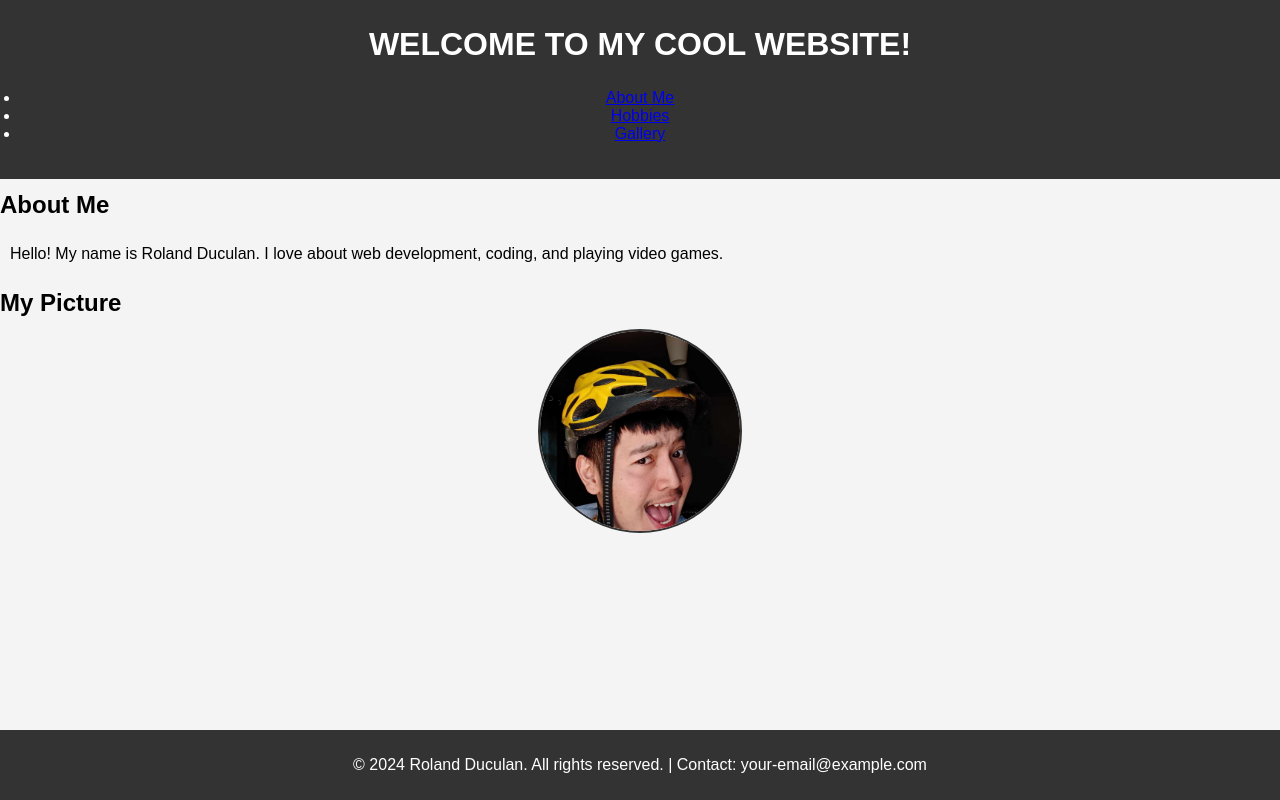
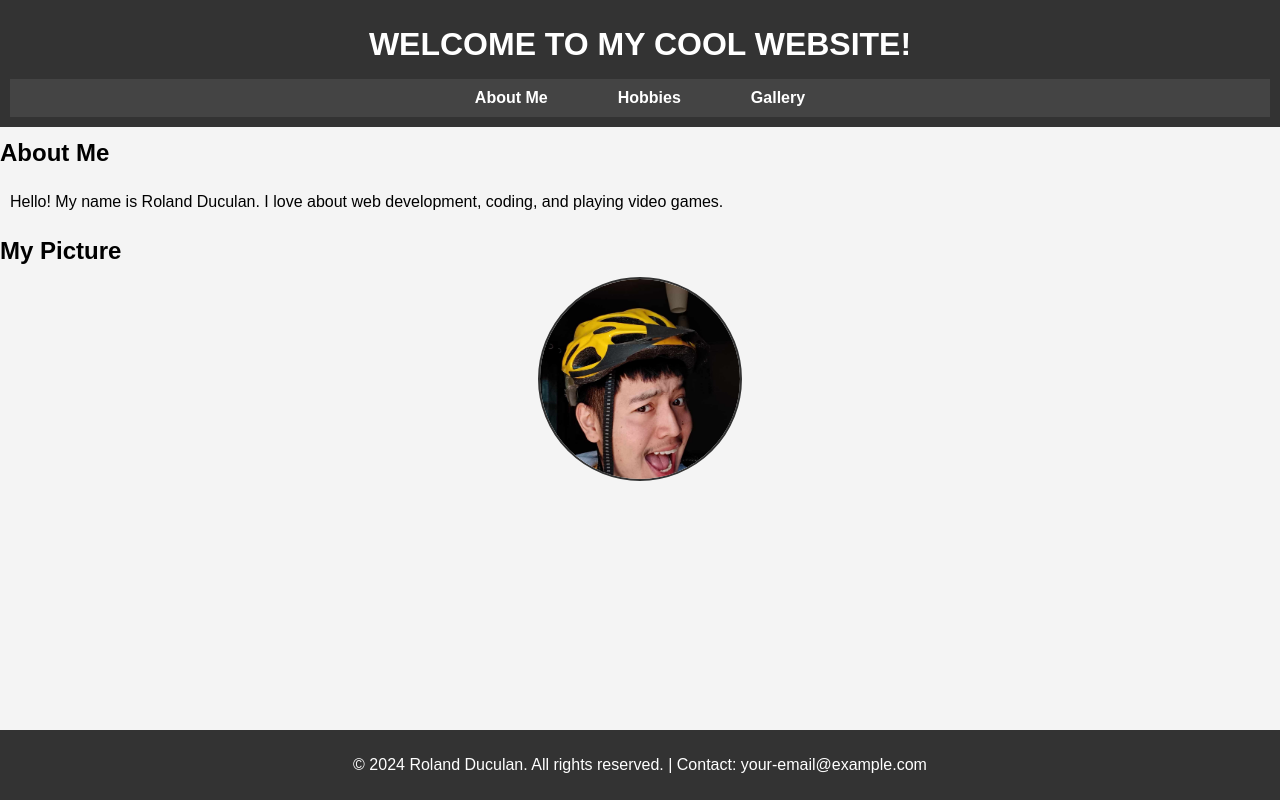
Before and after one commit to landsketch/landsketch.github.io, a plain HTML site: page index.html in a window 1280 px wide. Drawn offline with Linux system fonts and the light colour scheme; a script that the page names is missing.

Commit message:
Update styles.css

```diff
--- a/styles.css
+++ b/styles.css
@@ -12,6 +12,34 @@ header {
     padding: 10px;
     text-align: center;
 }
+
+nav ul {
+    list-style: none;
+    padding: 0;
+    margin: 0;
+    display: flex;
+    justify-content: center;
+    background-color: #444;
+}
+
+nav ul li {
+    margin: 0 15px;
+}
+
+nav ul li a {
+    text-decoration: none;
+    color: white;
+    font-weight: bold;
+    padding: 10px 20px;
+    display: block;
+    transition: background-color 0.3s ease;
+}
+
+nav ul li a:hover {
+    background-color: #555;
+    border-radius: 5px;
+}
+
 
 h1, h2 {
     margin: 0.5em 0;
```
